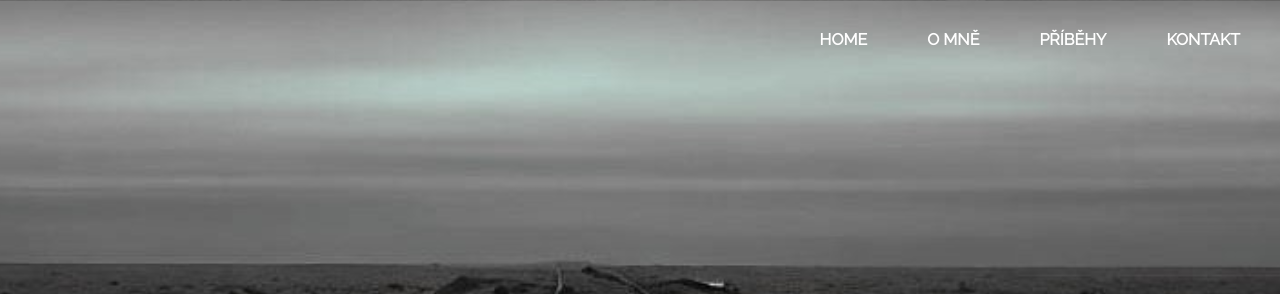
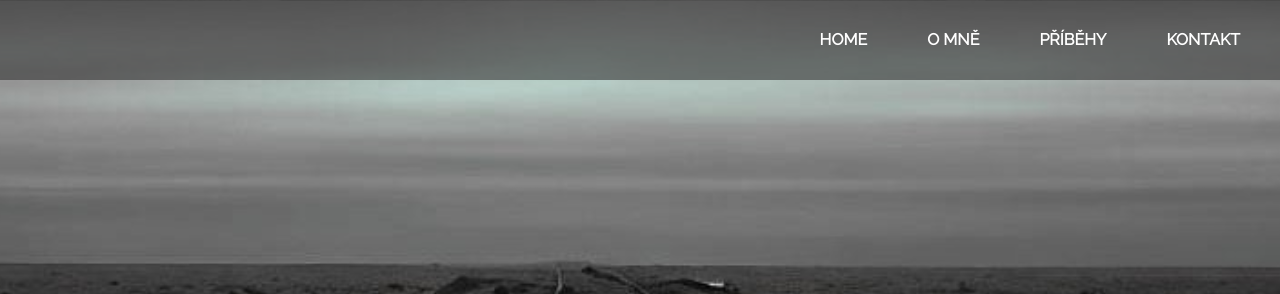
Before and after one commit to matyasmacke/matyasmacke.github.io, a plain HTML site: page index.html in a window 1280 px wide. Shown: the top 294 px of the page. Drawn offline with Linux system fonts and the light colour scheme; some packages are replaced by stand-ins of ours; a script that the page names is missing.

Commit message:
Updated navigation bar.

```diff
--- a/style/style.css
+++ b/style/style.css
@@ -8,7 +8,7 @@
   }
 
   .nav {
-    background-color: rgba(53, 53, 53, 0);
+    background-color: rgba(53, 53, 53, 0.587);
     color: white;
     width: 100%;
     position: fixed;
```
